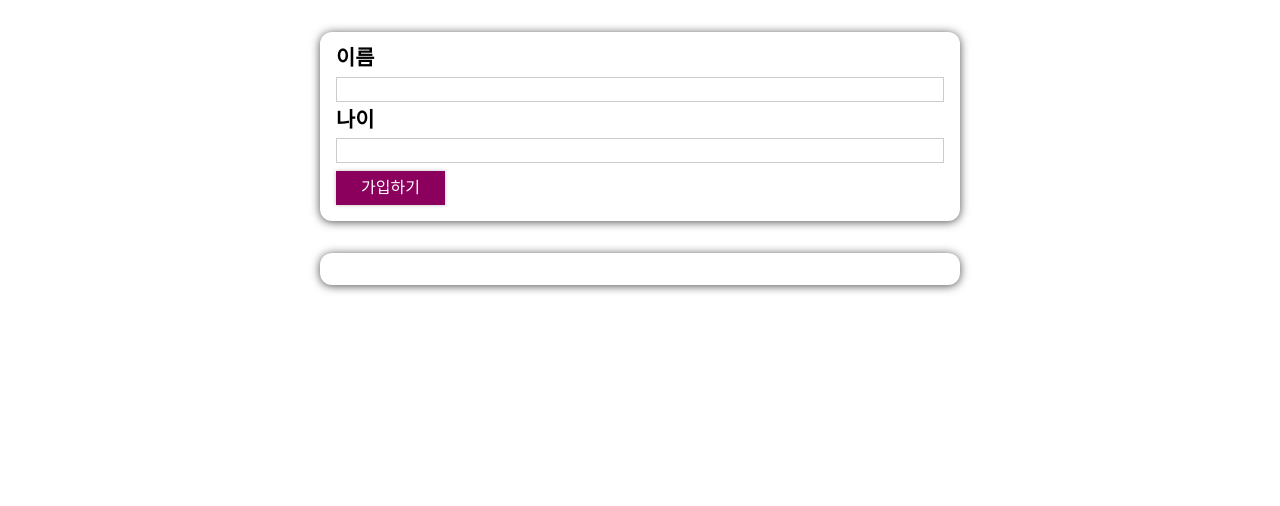
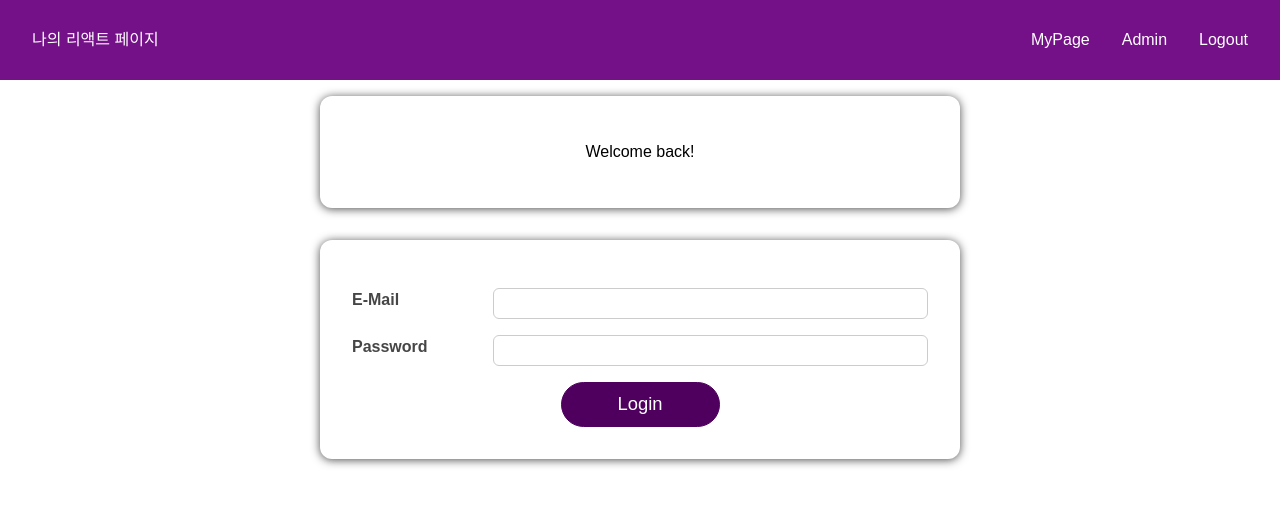
Before and after one commit to rlaban12/teacher-react-study202508, a React (Vite) app: page / in a window 1280 px wide. Shown: the top 506 px of the page. Built offline with nearby package versions, Linux system fonts and the light colour scheme.

Commit message:
6-1-1. side effect 템플릿

```diff
--- a/src/App.jsx
+++ b/src/App.jsx
@@ -2,21 +2,20 @@
 import './App.css';
 import AddUsers from './components/Users/AddUsers.jsx';
 import UserList from './components/Users/UserList.jsx';
+import MainHeader from './components/SideEffect/MainHeader.jsx';
+import Home from './components/SideEffect/Home.jsx';
+import Login from './components/SideEffect/Login.jsx';
 
 const App = () => {
 
-  // 회원들이 저장될 배열
-  const [userList, setUserList] = useState([]);
-
-  // 입력한 회원정보를 가져오는 함수
-  const addUserInfo = (user) => {
-    setUserList([...userList, user]);
-  };
 
   return (
     <>
-      <AddUsers onAddUser={addUserInfo} />
-      <UserList users={userList} />
+      <MainHeader />
+      <main>
+        <Home />
+        <Login />
+      </main>
     </>
   );
 };
--- /dev/null
+++ b/src/components/SideEffect/Home.jsx
@@ -0,0 +1,14 @@
+import React from 'react';
+
+import Card from '../ui/Card';
+import styles from './Home.module.css';
+
+const Home = () => {
+  return (
+    <Card className={styles.home}>
+      <h1>Welcome back!</h1>
+    </Card>
+  );
+};
+
+export default Home;
--- /dev/null
+++ b/src/components/SideEffect/Home.module.css
@@ -0,0 +1,7 @@
+.home {
+    width: 90%;
+    max-width: 40rem;
+    padding: 3rem;
+    margin: 2rem auto;
+    text-align: center;
+}
--- /dev/null
+++ b/src/components/SideEffect/Login.jsx
@@ -0,0 +1,41 @@
+import React, { useState } from 'react';
+
+import Card from '../ui/Card';
+import styles from './Login.module.css';
+import Button from '../ui/Button';
+
+const Login = () => {
+
+  return (
+    <Card className={styles.login}>
+      <form>
+        <div
+          className={`${styles.control}`}>
+          <label htmlFor='email'>E-Mail</label>
+          <input
+            type='email'
+            id='email'
+          />
+        </div>
+        <div
+          className={`${styles.control}`}>
+          <label htmlFor='password'>Password</label>
+          <input
+            type='password'
+            id='password'
+          />
+        </div>
+        <div className={styles.actions}>
+          <Button
+            type='submit'
+            className={styles.btn}
+          >
+            Login
+          </Button>
+        </div>
+      </form>
+    </Card>
+  );
+};
+
+export default Login;
--- /dev/null
+++ b/src/components/SideEffect/Login.module.css
@@ -0,0 +1,56 @@
+.login {
+    width: 90%;
+    max-width: 40rem;
+    margin: 2rem auto;
+    padding: 2rem;
+}
+
+.control {
+    margin: 1rem 0;
+    display: flex;
+    align-items: stretch;
+    flex-direction: column;
+}
+
+.control label,
+.control input {
+    display: block;
+}
+
+.control label {
+    font-weight: bold;
+    flex: 1;
+    color: #464646;
+    margin-bottom: 0.5rem;
+}
+
+.control input {
+    flex: 3;
+    font: inherit;
+    padding: 0.35rem 0.35rem;
+    border-radius: 6px;
+    border: 1px solid #ccc;
+}
+
+.control input:focus {
+    outline: none;
+    border-color: #4f005f;
+    background: #f6dbfc;
+}
+
+.control.invalid input {
+    border-color: red;
+    background: #fbdada;
+}
+
+.actions {
+    text-align: center;
+}
+
+@media (min-width: 768px) {
+    .control {
+        align-items: center;
+        flex-direction: row;
+    }
+
+}
--- /dev/null
+++ b/src/components/SideEffect/MainHeader.jsx
@@ -0,0 +1,14 @@
+import React from 'react';
+import styles from './MainHeader.module.css';
+import Navigation from './Navigation';
+
+const MainHeader = () => {
+  return (
+    <header className={styles['main-header']}>
+      <h1>나의 리액트 페이지</h1>
+      <Navigation />
+    </header>
+  );
+};
+
+export default MainHeader;
--- /dev/null
+++ b/src/components/SideEffect/MainHeader.module.css
@@ -0,0 +1,16 @@
+.main-header {
+    position: fixed;
+    top: 0;
+    left: 0;
+    width: 100%;
+    height: 5rem;
+    display: flex;
+    justify-content: space-between;
+    align-items: center;
+    background: #741188;
+    padding: 0 2rem;
+}
+
+.main-header h1 {
+    color: white;
+}
--- /dev/null
+++ b/src/components/SideEffect/Navigation.jsx
@@ -0,0 +1,24 @@
+import React from 'react';
+import styles from './Navigation.module.css';
+
+const Navigation = () => {
+  return (
+    <nav className={styles.nav}>
+      <ul>
+        <li>
+          <a href='/'>MyPage</a>
+        </li>
+
+        <li>
+          <a href='/'>Admin</a>
+        </li>
+
+        <li>
+          <a href='/'>Logout</a>
+        </li>
+      </ul>
+    </nav>
+  );
+};
+
+export default Navigation;
--- /dev/null
+++ b/src/components/SideEffect/Navigation.module.css
@@ -0,0 +1,43 @@
+.nav ul {
+    list-style: none;
+    margin: 0;
+    padding: 0;
+    display: flex;
+    align-items: center;
+}
+
+.nav li {
+    margin: 0;
+    margin-left: 2rem;
+}
+
+.nav a {
+    text-decoration: none;
+    color: white;
+}
+
+.nav a:hover,
+.nav a:active {
+    color: #f3cafb;
+}
+
+.nav button {
+    font: inherit;
+    background: #dd0db0;
+    border: 1px solid #dd0db0;
+    padding: 0.5rem 1.5rem;
+    color: white;
+    cursor: pointer;
+    box-shadow: 0 2px 4px rgba(0, 0, 0, 0.26);
+    border-radius: 20px;
+}
+
+.nav button:focus {
+    outline: none;
+}
+
+.nav button:hover,
+.nav button:active {
+    color: #f3cafb;
+    box-shadow: 0 2px 10px rgba(0, 0, 0, 0.26);
+}
--- a/src/components/ui/Button.css
+++ b/src/components/ui/Button.css
@@ -1,20 +1,30 @@
 .button {
     font: inherit;
-    padding: 0.5rem 1.5rem;
-    border: 1px solid #8b005d;
+    border: 1px solid #4f005f;
+    background: #4f005f;
     color: white;
-    background: #8b005d;
-    box-shadow: 0 0 4px rgba(0, 0, 0, 0.26);
+    padding: 0.75rem 3.5rem;
     cursor: pointer;
+    font-size: 1.15rem;
+    border-radius: 30px;
+}
+
+.button:hover,
+.button:active {
+    background: #741188;
+    border-color: #741188;
 }
 
 .button:focus {
     outline: none;
 }
 
-.button:hover,
-.button:active {
-    background: #ac0e77;
-    border-color: #ac0e77;
-    box-shadow: 0 0 8px rgba(0, 0, 0, 0.26);
+button:disabled,
+button:focus:disabled,
+button:hover:disabled,
+button:active:disabled {
+    background: #ccc;
+    border-color: #ccc;
+    color: #666666;
+    cursor: not-allowed;
 }
```
